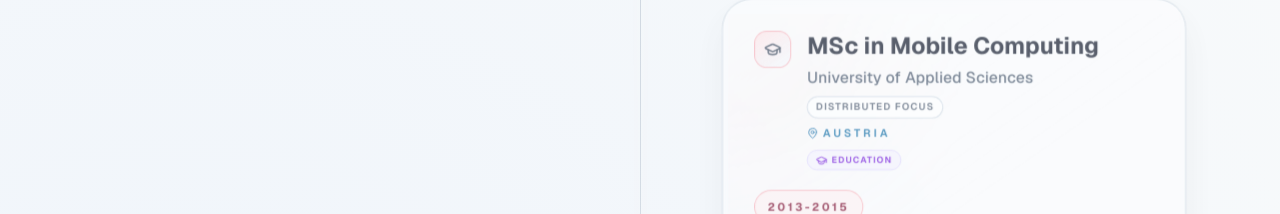
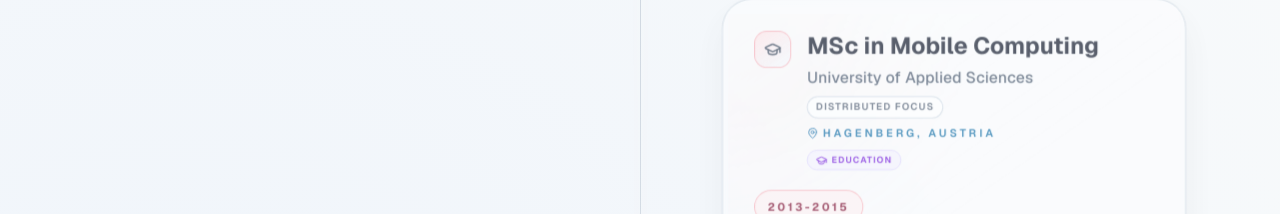
Before and after one commit to shrikanthavale/shrikant-portfolio, a Next.js app: page /experience in a window 1280 px wide. Shown: the part 2300-2514 px from the top of the page. Built offline with nearby package versions, Linux system fonts and the light colour scheme.

Commit message:
style: update MSc location to Hagenberg, Austria

```diff
--- a/app/components/ExperienceTimeline.tsx
+++ b/app/components/ExperienceTimeline.tsx
@@ -73,7 +73,7 @@
     accent: "rose",
     kind: "education",
     stage: "Distributed Focus",
-    location: "Austria",
+    location: "Hagenberg, Austria",
     period: "2013-2015",
     role: "University of Applied Sciences",
     narrative:
```
